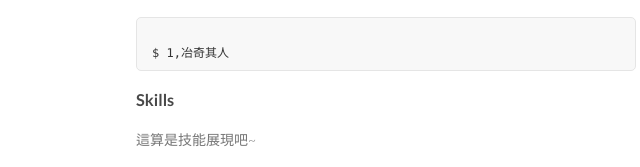
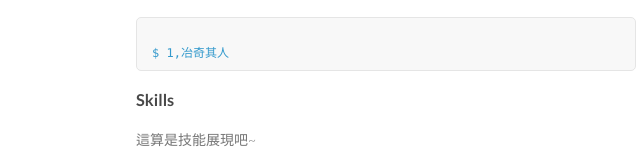
Before and after one commit to lucasLai/lucaslai.github.com, a plain HTML site: page index.html in a window 1280 px wide. Shown: the part 294-461 px from the top of the page, 434-1074 px from the left. Drawn offline with Linux system fonts and the light colour scheme.

Commit message:
Update index.html

```diff
--- a/index.html
+++ b/index.html
@@ -41,7 +41,7 @@ $ ？？
 <p>這是部分我自己寫的小說，可能會很糟，也許本來就很糟，不過還是看看吧~</p>
 
 <pre><code>
-$ 1,冶奇其人
+<a href="/factions/1.html">$ 1,冶奇其人</a>
 </code></pre>
 
 <h3>
```
